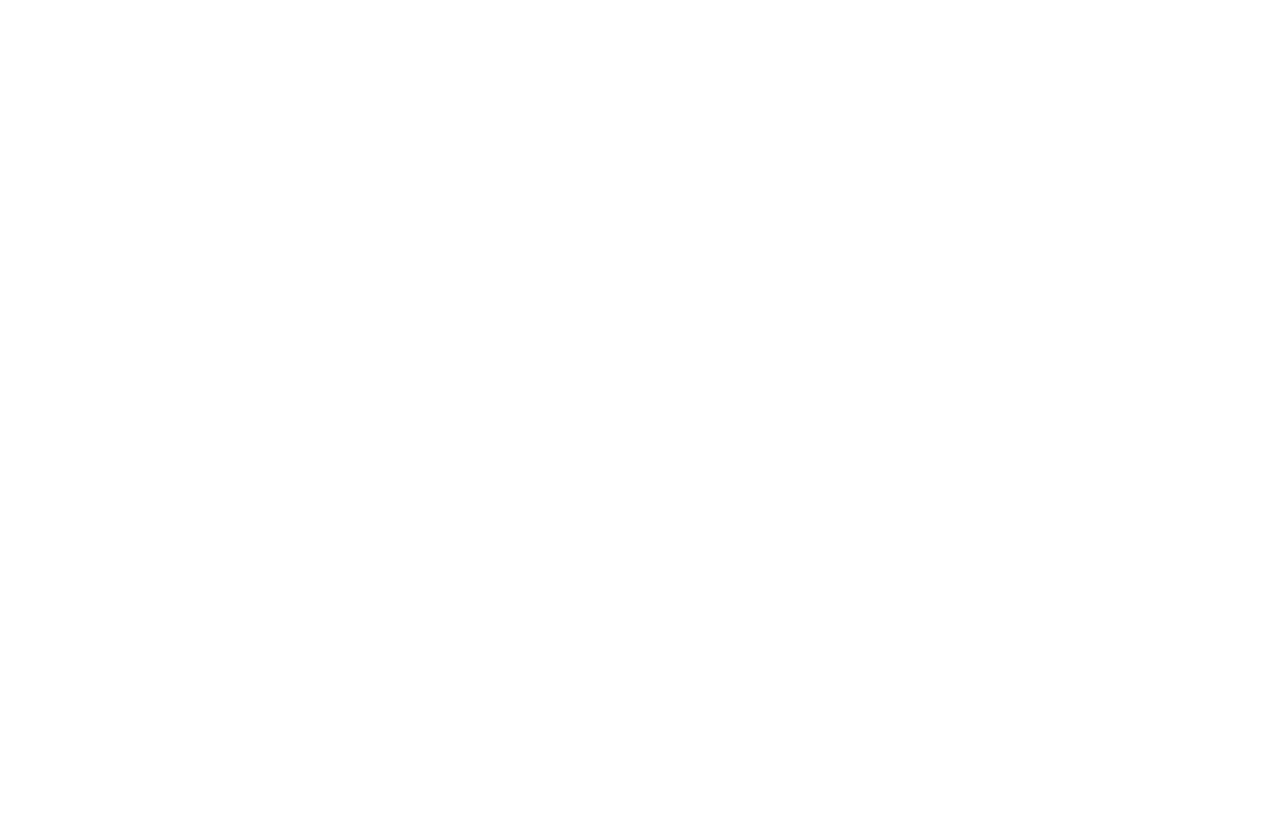
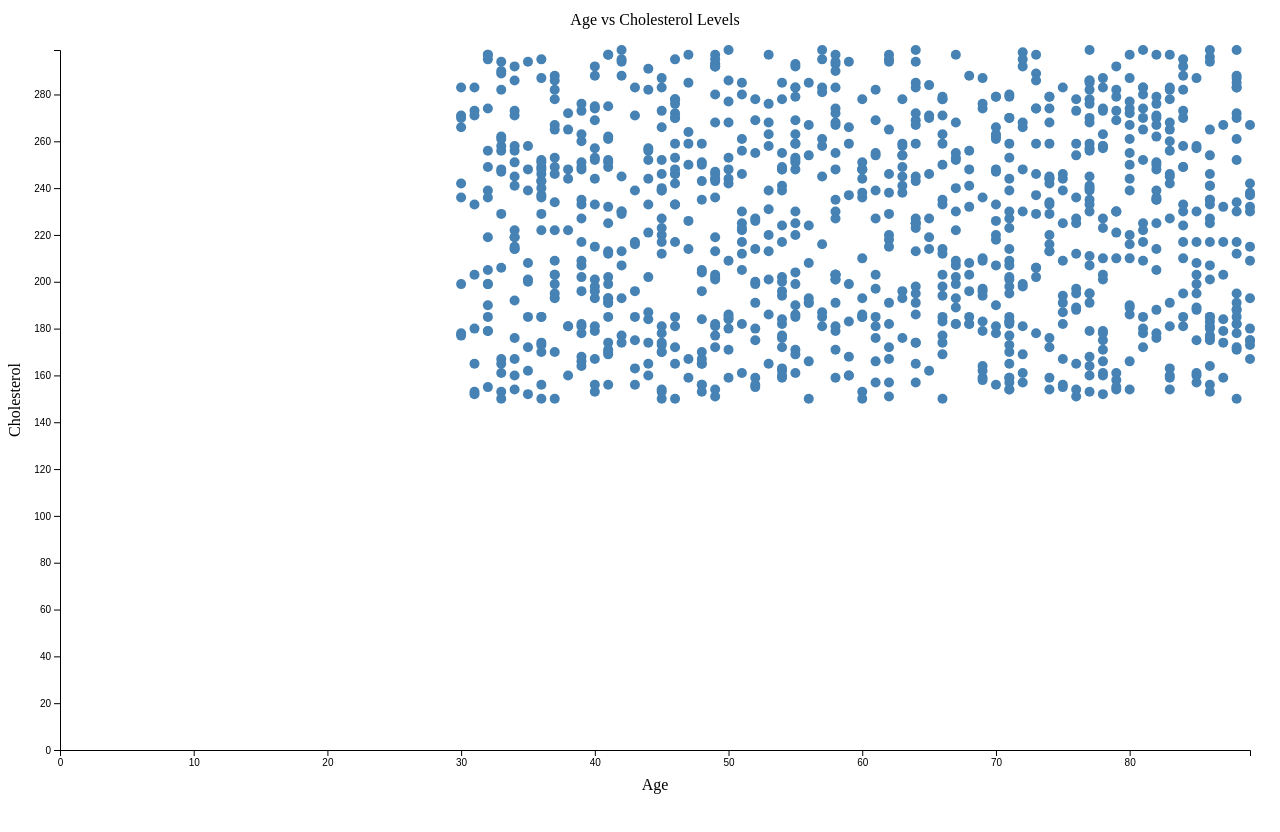
Before and after one commit to Toxicatamassa/freeCodeCamp_D3_exercise, a website: page scatterPlot_exercise/index.html in a window 1280 px wide. Before the commit the page ends 800 px from the top, so only its background shows below. Drawn offline with nearby package versions, Linux system fonts and the light colour scheme.

Commit message:
scatterplot exercise finished

```diff
--- a/scatterPlot_exercise/script.js
+++ b/scatterPlot_exercise/script.js
@@ -1,30 +1,87 @@
-// scatterplot in d3.js
+// set the dimensions and margins of the graph
+const margin = {top: 50, right: 30, bottom: 50, left: 60},
+    width = window.innerWidth - margin.left - margin.right,
+    height = window.innerHeight - margin.top - margin.bottom;
 
-
-// set the dimensions and margins of the graph
-const margin = {top: 10, right: 30, bottom: 30, left: 60},
-    width = 600 - margin.left - margin.right,
-    height = 400 - margin.top - margin.bottom;
-// get the data
+// create the svg element
+const svg = d3.select("body").append("svg")
+    .attr("width", width + margin.left + margin.right)
+    .attr("height", height + margin.top + margin.bottom)
+    .append("g")
+    .attr("transform", `translate(${margin.left},${margin.top})`);
 
 d3.csv("./dataset/heart_attack_dataset.csv").then(function(data) {
     console.log(data);
-    // create the svg element
-    const svg = d3.select("body").append("svg")
-        .attr("width", width + margin.left + margin.right)
-        .attr("height", height + margin.top + margin.bottom);
 
-    // create the chart group
-    const scatterPlot = svg.append("g")
-        .attr("transform", 'translate(' + margin.left + ',' + margin.top + ')');
     // create the x axis
     const x = d3.scaleLinear()
         .domain([0, d3.max(data, d => parseFloat(d.Age))])
         .range([0, width]);
 
+    // create the y axis
     const y = d3.scaleLinear()
         .domain([0, d3.max(data, d => parseFloat(d.Cholesterol))])
         .range([height, 0]);
 
+    // create circles
+    svg.selectAll("circle")
+        .data(data)
+        .enter()
+        .append("circle")
+        .attr("cx", d => x(parseFloat(d.Age)))
+        .attr("cy", d => y(parseFloat(d.Cholesterol)))
+        .attr("r", 5)
+        .attr("fill", "steelblue");
 
+    // create the x axis
+    svg.append("g")
+        .attr("transform", `translate(0,${height})`)
+        .call(d3.axisBottom(x));
+
+    // create the y axis
+    svg.append("g")
+        .call(d3.axisLeft(y));
+
+    // Add X axis label
+    svg.append("text")
+        .attr("text-anchor", "middle")
+        .attr("x", width / 2)
+        .attr("y", height + margin.bottom - 10)
+        .text("Age");
+
+    // Add Y axis label
+    svg.append("text")
+        .attr("text-anchor", "middle")
+        .attr("transform", "rotate(-90)")
+        .attr("y", -margin.left + 20)
+        .attr("x", -height / 2)
+        .text("Cholesterol");
+
+    // Add chart title
+    svg.append("text")
+        .attr("x", width / 2)
+        .attr("y", -margin.top / 2)
+        .attr("text-anchor", "middle")
+        .style("font-size", "16px")
+        .text("Age vs Cholesterol Levels");
+
+    // Add tooltip
+    const tooltip = d3.select("body").append("div")
+        .attr("class", "tooltip")
+        .style("opacity", 0);
+
+    svg.selectAll("circle")
+        .on("mouseover", (event, d) => {
+            tooltip.transition()
+                .duration(200)
+                .style("opacity", .9);
+            tooltip.html(`Age: ${d.Age}<br/>Cholesterol: ${d.Cholesterol}`)
+                .style("left", (event.pageX) + "px")
+                .style("top", (event.pageY - 28) + "px");
+        })
+        .on("mouseout", (d) => {
+            tooltip.transition()
+                .duration(500)
+                .style("opacity", 0);
+        });
 });
--- a/scatterPlot_exercise/styles.css
+++ b/scatterPlot_exercise/styles.css
@@ -3,23 +3,12 @@ body {
     overflow: hidden;
 }
 
-.tick text {
-    font-size: 24px;
-}
-
-.grid line {
-    stroke: lightgrey;
-    stroke-opacity: 0.7;
-    shape-rendering: crispEdges;
-  }
-  .grid path {
-    stroke-width: 0;
-  }
 .tooltip {
   position: absolute;
-    text-align: left;
-    width: 200px;
-    padding: 10px;
+  text-align: center;
+  width: 120px;
+  height: 28px;
+  padding: 2px;
   font: 12px sans-serif;
   background: lightsteelblue;
   border: 0px;
```
Lines whose indentation alone changed are shown as unchanged.
